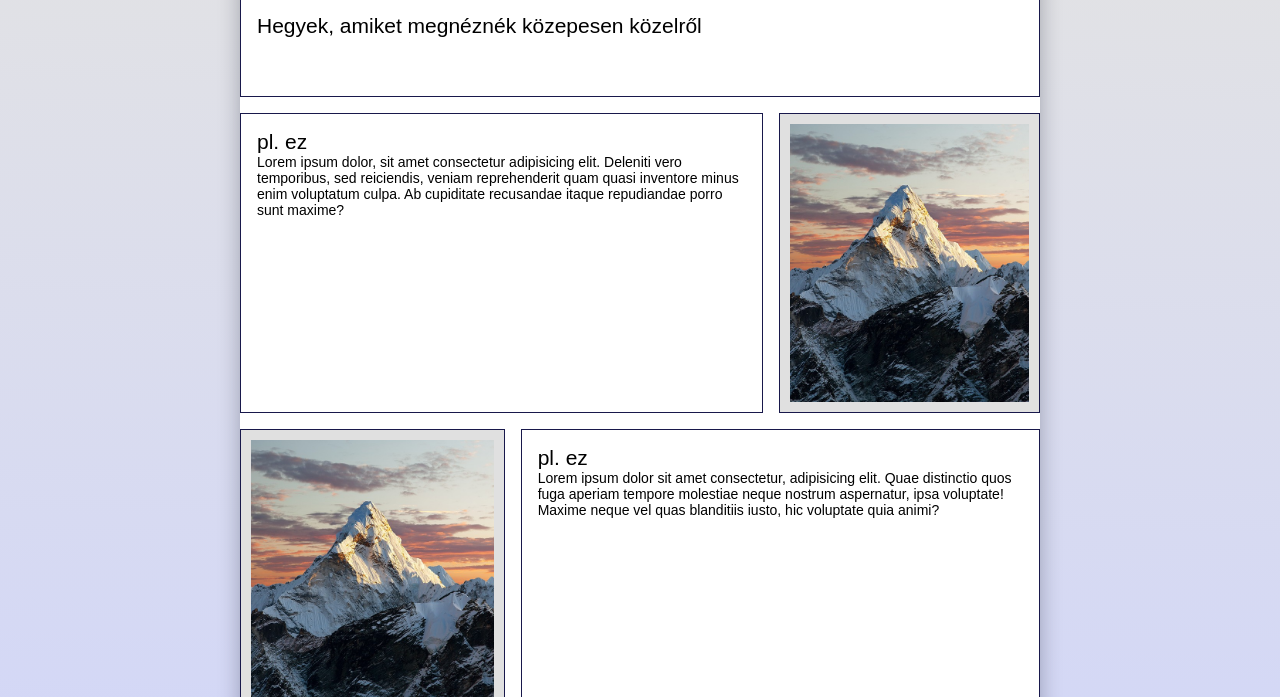
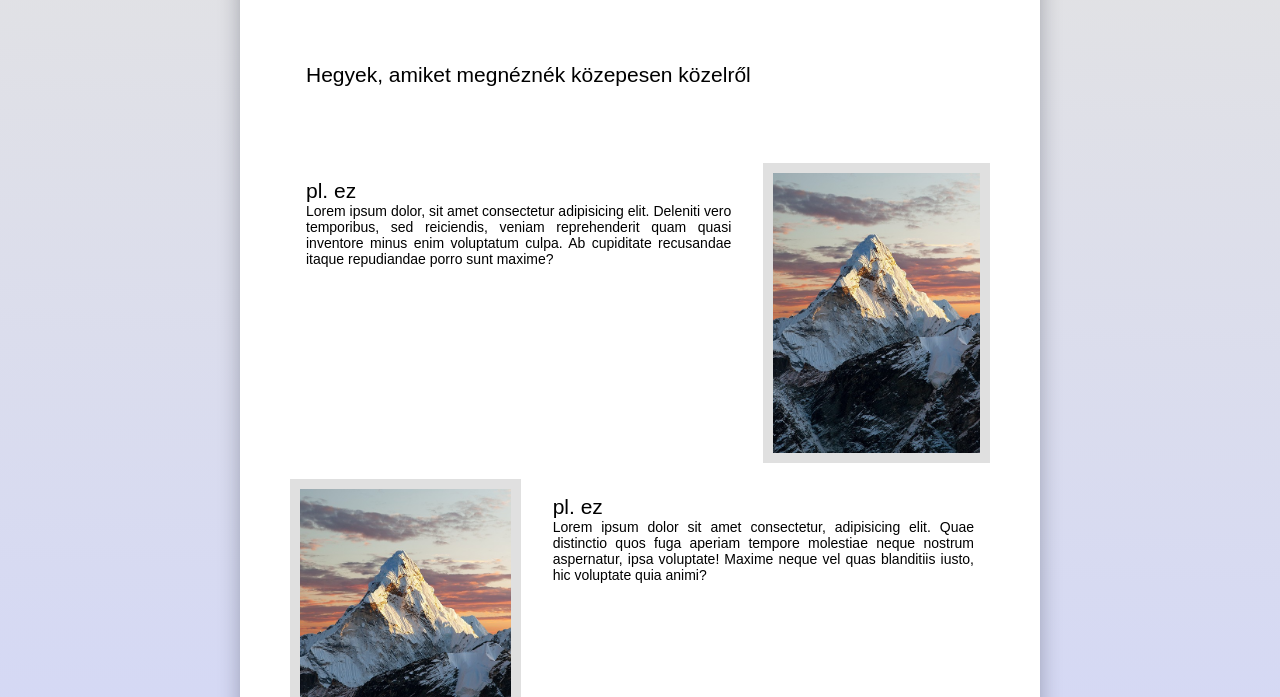
Before and after one commit to MartinaMerey/csoportmunka, a plain HTML site: page martina.html in a window 1280 px wide. Shown: the part 103-800 px from the top of the page. Drawn offline with Linux system fonts and the light colour scheme.

Commit message:
szerkezet-kesz2

```diff
--- a/martina.css
+++ b/martina.css
@@ -82,7 +82,6 @@ a:hover {
 .sec-2,
 .sec-3,
 .sec-4 {
-  border: 1px solid #18184b;
   padding: 1rem;
 }
 
@@ -99,7 +98,6 @@ img {
   width: 100%;
   min-height: 300px;
   object-fit: cover;
-  border: 1px solid #18184b;
   padding: 1rem;
 }
 
@@ -133,33 +131,33 @@ img {
 }
 
 .secgrid {
-  display: grid;
-  grid-template-areas:
+    display: grid;
+    grid-template-areas:
     "s1 s1 s1"
     "s2 s2 i1"
     "i2 s3 s3"
     "s4 s4 i3";
-  gap: 1rem;
-  max-width: 1080px;
-  margin: auto;
+    gap: 1rem;
+    max-width: 1080px;
+    margin: auto;
+    font-weight:100;
+    font-size:14px;
 }
 
 section.secgrid {
     grid-area: s;
     background: white;
     color: black;
-    text-align: center;
-    font-weight: 100;
-    font-size: 14px;
-    border-radius: 5px;
-    padding: 20px;
+    text-align:justify
+
+
+
 }
 
 div {
   min-height: 100px;
 }
 
-/*/
 
 footer {
     grid-area: f;
--- a/martina.html
+++ b/martina.html
@@ -6,6 +6,7 @@
     <title>Martina aloldal</title>
     <meta name="description" content="Kedvenc">
     <link rel="stylesheet" href="style.css">
+    <link rel="stylesheet" href="martina.css">
 </head>
 <body>
     <div class="divgrid">
--- a/style.css
+++ b/style.css
@@ -2,15 +2,14 @@
     padding: 0;
     margin: 0;
     box-sizing: border-box;
-    font-family: "Outfit", sans-serif;
+    /*font-family: "Outfit", sans-serif;*/
     font-weight: 200;
     font-style: normal;
     box-sizing: border-box;
 }
 
 body   {
-    /*background: linear-gradient(30deg, hsla(120, 93%, 84%, 1) 0%, hsla(185, 90%, 51%, 1) 100%);*/
-    background: linear-gradient(1deg, hsla(233, 100%, 90%, 1) 0%, hsla(0, 0%, 89%, 1) 100%);
+    /*background: linear-gradient(1deg, hsla(233, 100%, 90%, 1) 0%, hsla(0, 0%, 89%, 1) 100%);*/
     background-size: cover;
     background-position: fixed;
 }
@@ -18,7 +17,7 @@ body   {
 .divgrid {
     max-width: 800px;
     margin: auto;
-    background: rgb(239, 239, 239);
+    /*background: rgb(239, 239, 239);*/
     box-shadow: 0px 0px 20px rgba(13, 19, 33, 0.3);
     display: grid;
     grid-template-columns: 1fr;
@@ -55,11 +54,11 @@ header {
 }
 
 nav {
-    background-color: #748CAB;
-    color: #0D1321;
+    /*background-color: #748CAB;
+    /*color: #0D1321;
     text-align: right;
     text-transform: uppercase;
-    font-size: 14px;
+    font-size: 14px;*/
     grid-area: n;
     height: 100px;
     line-height: 100px;
@@ -74,15 +73,14 @@ nav {
     text-decoration: none;
 }
 
-a:hover {
+/*a:hover {
     color: rgb(173, 255, 105);
-}
+}*/
 
 .sec-1,
 .sec-2,
 .sec-3,
 .sec-4 {
-  border: 1px solid #18184b;
   padding: 1rem;
 }
 
@@ -99,7 +97,6 @@ img {
   width: 100%;
   min-height: 300px;
   object-fit: cover;
-  border: 1px solid #18184b;
   padding: 1rem;
 }
 
@@ -139,9 +136,10 @@ img {
     "s2 s2 i1"
     "i2 s3 s3"
     "s4 s4 i3";
-  gap: 1rem;
+  gap: 1.5rem;
   max-width: 1080px;
   margin: auto;
+  padding: 50px;
 }
 
 section.secgrid {
@@ -149,10 +147,6 @@ section.secgrid {
     background: white;
     color: black;
     text-align:justify
-    font-weight:100;
-    font-size:14px;
-    border-radius:5px;
-    /*padding: 20px;*/
 }
 
 div {
@@ -163,11 +157,11 @@ div {
 footer {
     grid-area: f;
     padding: 20px;
-    background-color: #3E5C76;
+    /*background-color: #3E5C76;
     text-align: center;
     color: white;
     font-weight: 400;
-    font-size: 16px;
+    font-size: 16px;*/
 }
 
 @media screen and (max-width: 600px) {
```
